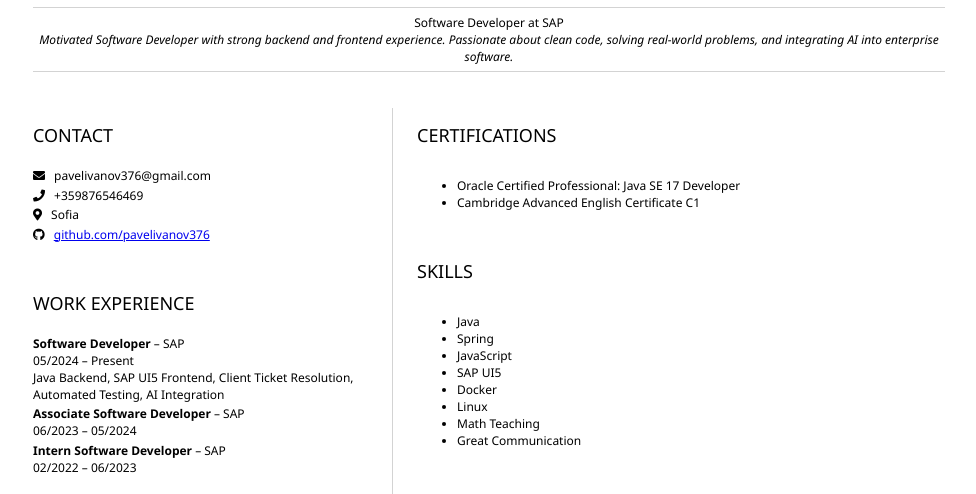
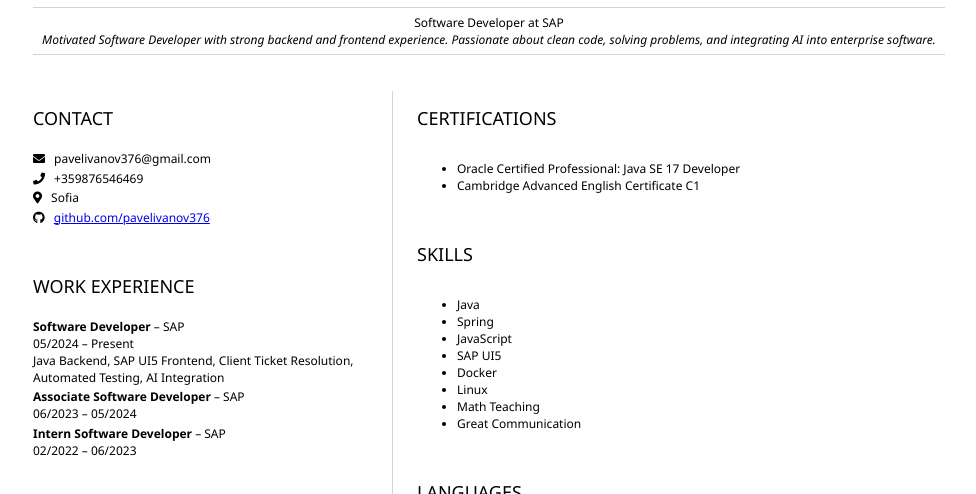
Before and after one commit to pavelivanov376/CV, a plain HTML site: page index.html in a window 1280 px wide. Shown: the part 267-761 px from the top of the page, without its empty margins (151-1127 px from the left). Drawn offline with Linux system fonts and the light colour scheme.

Commit message:
Update index.html

```diff
--- a/index.html
+++ b/index.html
@@ -13,7 +13,7 @@
         <hr>
         Software Developer at SAP
         <br>
-        <em>Motivated Software Developer with strong backend and frontend experience. Passionate about clean code, solving real-world problems, and integrating AI into enterprise software.</em>
+        <em>Motivated Software Developer with strong backend and frontend experience. Passionate about clean code, solving problems, and integrating AI into enterprise software.</em>
         <hr>
     </header>
 
```
